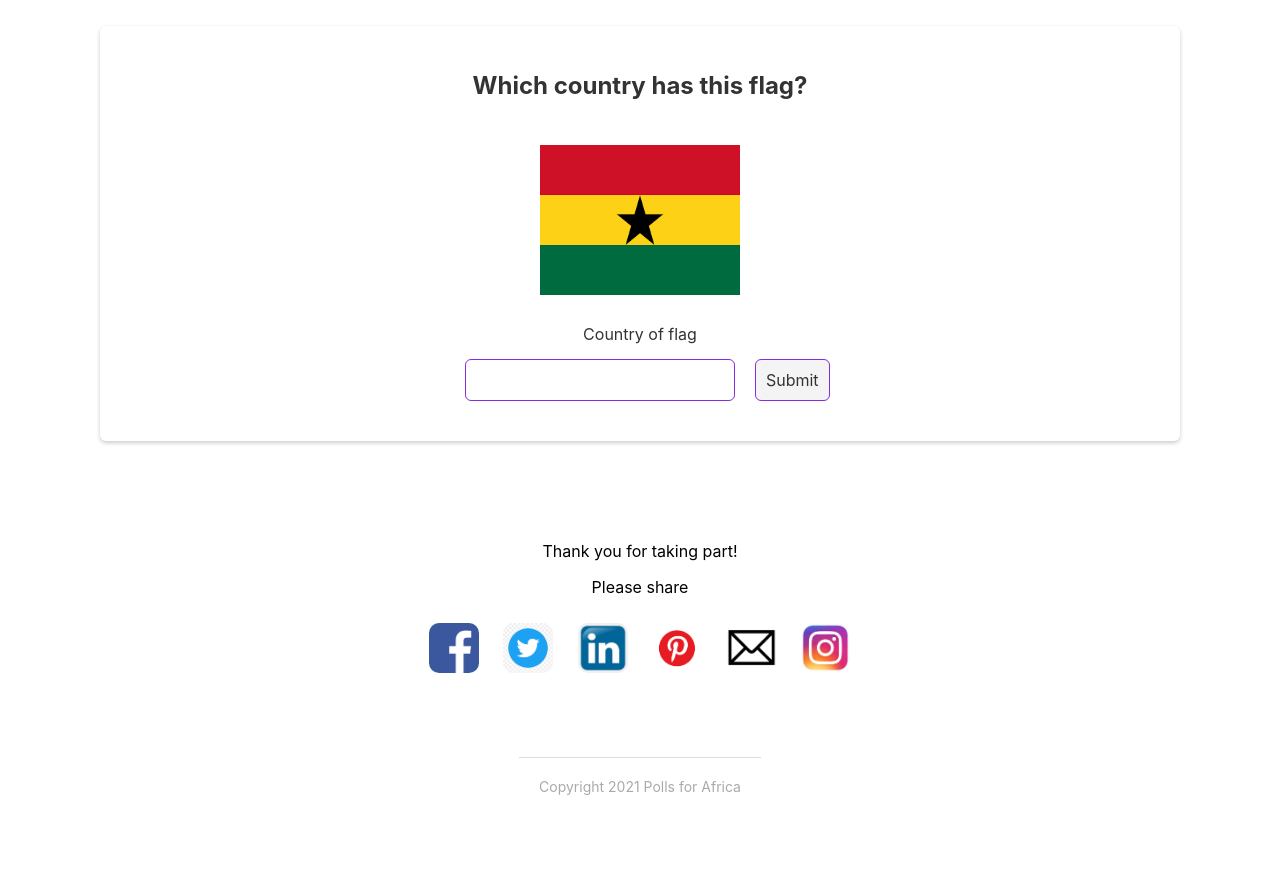
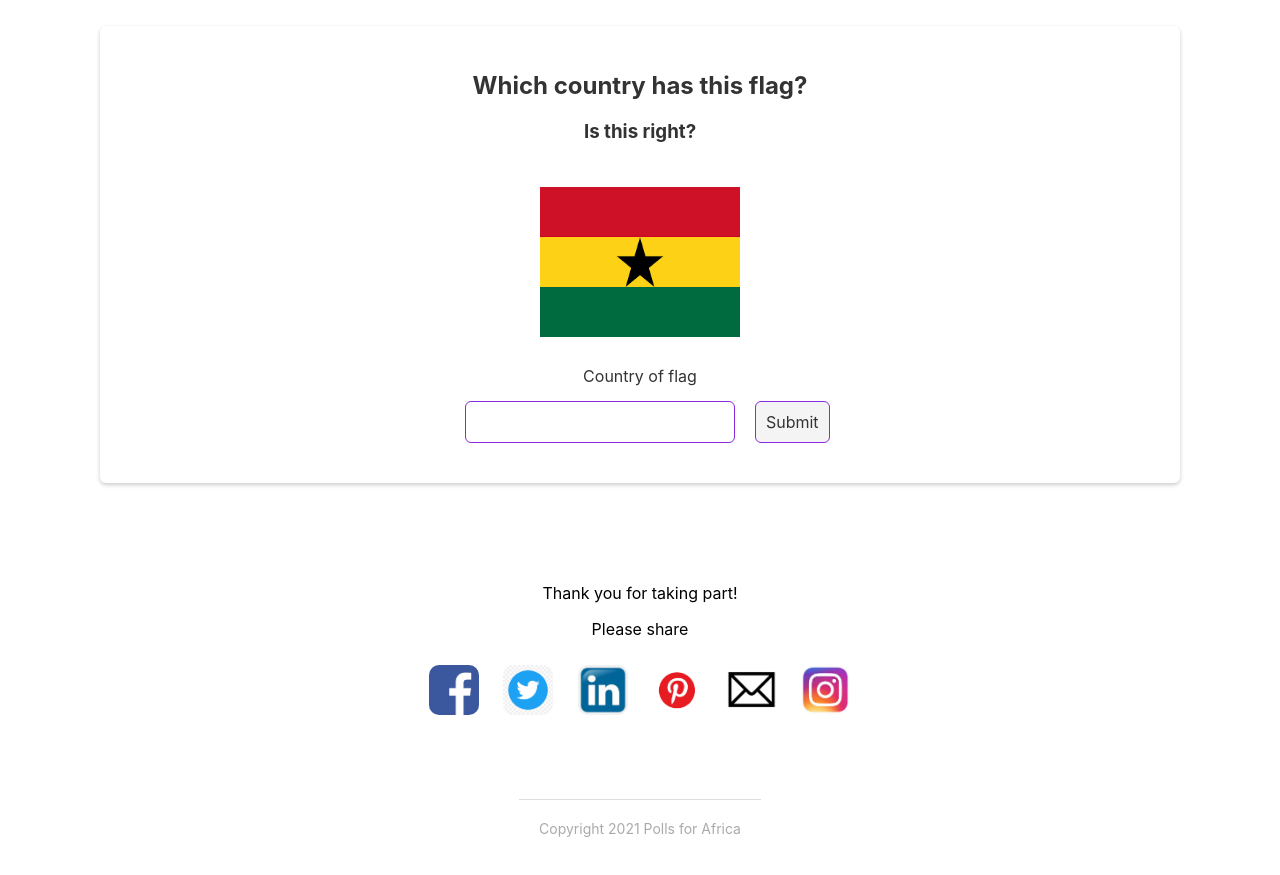
Before and after one commit to NewCoderCA/sveltepolls, a Svelte app: page / in a window 1280 px wide. Shown: the part 1840-2715 px from the top of the page. Built offline with nearby package versions, Linux system fonts and the light colour scheme.

Commit message:
Adding flagcheck function to match text input with flagname

```diff
--- a/src/components/Flag.svelte
+++ b/src/components/Flag.svelte
@@ -1,8 +1,6 @@
 <script>
- //import { fly } from 'svelte/transition';
- //import Countdown from '../components/Countdown.svelte';
 
- import { flagcheck } from '../stores/flagmatch.js';
+import { flagcheck } from '../stores/flagmatch.js';
 let done = false;
 
 //User form
@@ -10,11 +8,20 @@ const formValues = {
   flagName: ''
 }
 
+
 //Submitting User form information. Usually would be sent to an API Endpoint
+let answer = ''
+
 function submitFlag() {
-  console.log(formValues);
-  flagcheck();
+
+ const isCorrect = flagcheck(formValues['flagName']);
+ if (isCorrect) {
+   answer = 'Correct';
+ } else {
+   answer = "Wrong";
+ }
 }
+
 
 
 
@@ -24,14 +31,7 @@ function submitFlag() {
 <form on:submit|preventDefault={submitFlag}>
 <div class="card">
   <h2>Which country has this flag?</h2>
-
-  <!-- <div class="timer">
-    <h3>Start</h3>
-    <Countdown countdown={9} on:completed="{() => done = true}" />
-    {#if done}
-    <p in:fly>Times up!</p>
-    {/if}
-  </div> -->
+  <h3>Is this right? {answer}</h3>
 
   <img src="./images/flagGhana.jpg" alt="Flag of Ghana" class="flag" >
 
@@ -42,16 +42,6 @@ function submitFlag() {
     <button id="button">Submit</button>
   </div>
 
-
-  <!-- Traversing flags  -->
-<!-- Object.entries() converts an Object into an array of arrays,
- each sub array first index is the a key and the second index is a value
- Object.entries({key: value, key:value}) => [[key, value], [key,value]] -->
-
-<!-- {#each Object.entries(sections) as [flag1, ghana]}
-  <p>{flag1}</p>
-  <p>{ghana}</p>
-{/each} -->
 
 </div>
 </form>
--- a/src/stores/flagmatch.js
+++ b/src/stores/flagmatch.js
@@ -1,7 +1,21 @@
 import { flagmatch } from 'svelte/store';
 
 
-export const flagcheck = function() {
-    console.log('is this working')
+const flags = ['Algeria', 'Angola', 'Benin', 'Berkina Faso', 'Botswana', 'Burundi',
+              'Cameroon', 'Cape Verde', 'Central African Republic', 'Chad', 'Comoros', 'Congo Democratic Republic', 'Congo Republic',
+              'Djibouti', 'Egypt', 'Equatorial Guinea', 'Eritrea', 'Eswatini', 'Ethiopia', 'Gabon', 'Gambia', 'Ghana', 'Guinea Bissau',
+              'Kenya', 'Lesotho', 'Liberia', 'Madagascar', 'Malawi', 'Mali', 'Mauritius', 'Morocco', 'Mozambique',
+              'Namibia', 'Niger', 'Nigeria', 'Rwanda', 'Sao Tome and Principe', 'Senegal', 'Seychelles', 'Sierra Leone', 'Somalia',
+              'Somalia', 'South Africa', 'Sudan', 'Tanzania', 'Uganda', 'Zambia', 'Zimbabwe'];
 
+
+export const flagcheck = function(flagName) {
+
+let answer = false;
+    for(let i = 0; i <flags.length; i++){
+        if(flags.indexOf(flagName) !== -1){
+         answer = true;
+        }
+    }
+    return answer;
 }
```
Also changed, not shown: public/build/bundle.css, public/build/bundle.js, 1 other file (tests, documents, lock files or other folders).
